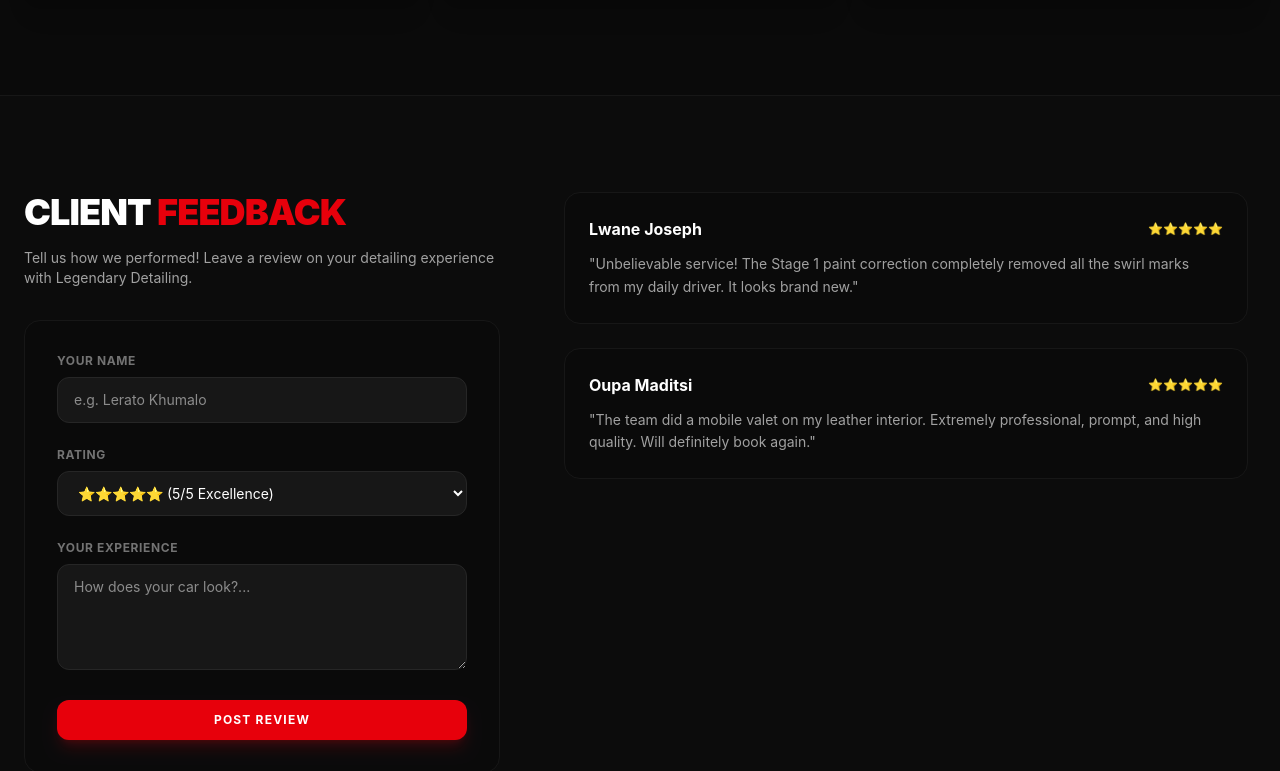
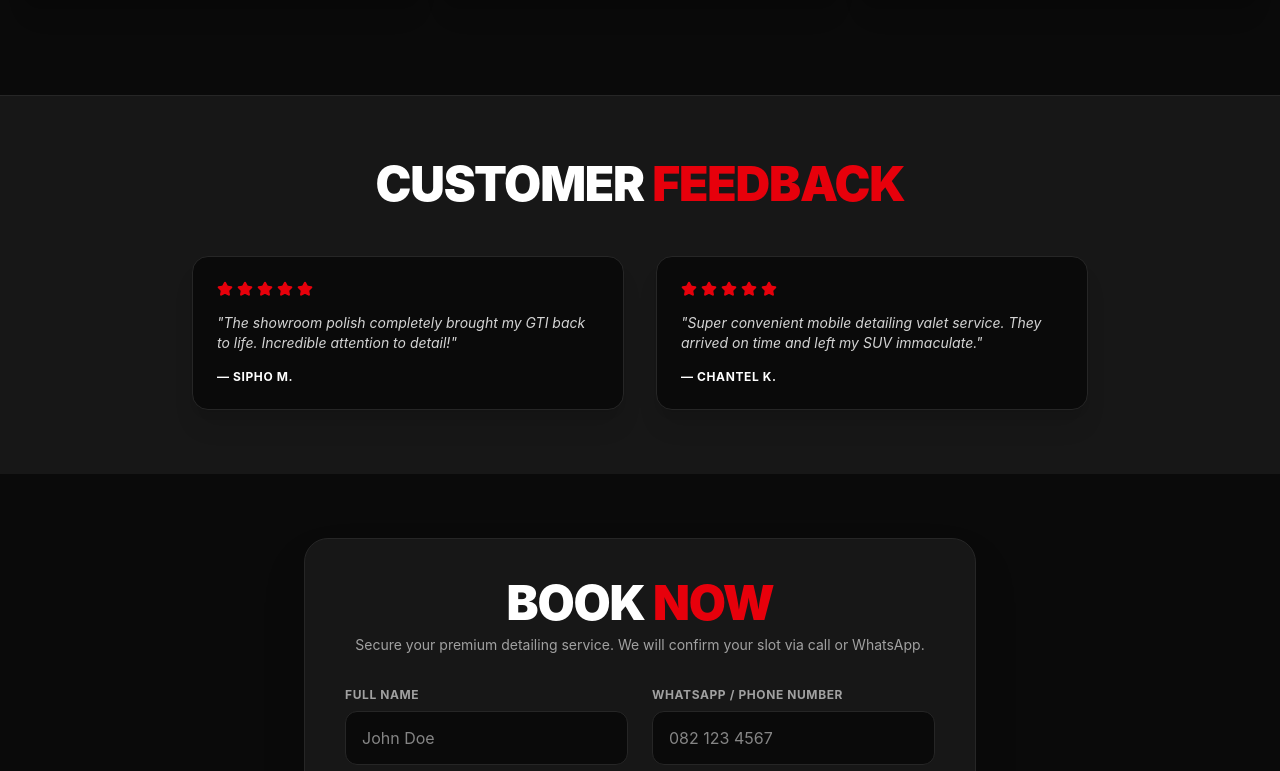
Before and after one commit to NgupsdeOps/legendary-detailing, a React (Vite) app: page / in a window 1280 px wide. Shown: the part 2929-3700 px from the top of the page. Built offline with nearby package versions, Linux system fonts and the light colour scheme.

Commit message:
fix: restore section navigation hooks and wire up feedback component details

```diff
--- a/src/components/Feedback.jsx
+++ b/src/components/Feedback.jsx
@@ -1,94 +1,42 @@
-import React, { useState } from 'react';
-import { Star, MessageSquare } from 'lucide-react';
+import React from 'react';
+import { Star } from 'lucide-react';
+
+const reviews = [
+  {
+    id: 1,
+    name: "Sipho M.",
+    comment: "The showroom polish completely brought my GTI back to life. Incredible attention to detail!",
+    stars: 5
+  },
+  {
+    id: 2,
+    name: "Chantel K.",
+    comment: "Super convenient mobile detailing valet service. They arrived on time and left my SUV immaculate.",
+    stars: 5
+  }
+];
 
 export default function Feedback() {
-  const [reviews, setReviews] = useState([
-    { name: "Lwane Joseph", rating: 5, text: "Unbelievable service! The Stage 1 paint correction completely removed all the swirl marks from my daily driver. It looks brand new." },
-    { name: "Oupa Maditsi", rating: 5, text: "The team did a mobile valet on my leather interior. Extremely professional, prompt, and high quality. Will definitely book again." }
-  ]);
+  return (
+    <section id="feedback" className="py-16 px-4 bg-neutral-900 text-white border-t border-neutral-800">
+      <div className="max-w-4xl mx-auto text-center">
+        <h2 className="text-3xl md:text-5xl font-black uppercase tracking-tight mb-12">
+          Customer <span className="text-red-600">Feedback</span>
+        </h2>
 
-  const [newReview, setNewReview] = useState({ name: '', rating: 5, text: '' });
-
-  const handleSubmit = (e) => {
-    e.preventDefault();
-    setReviews([newReview, ...reviews]);
-    setNewReview({ name: '', rating: 5, text: '' });
-  };
-
-  return (
-    <section id="feedback" className="py-24 px-6 bg-neutral-900/20 border-t border-neutral-900">
-      <div className="max-w-7xl mx-auto grid lg:grid-cols-12 gap-16">
-
-        {/* Left Side: Submit Feedback */}
-        <div className="lg:col-span-5">
-          <h2 className="text-4xl font-black uppercase tracking-tight text-white mb-4">
-            Client <span className="text-red-600">Feedback</span>
-          </h2>
-          <p className="text-neutral-400 text-sm mb-8">
-            Tell us how we performed! Leave a review on your detailing experience with Legendary Detailing.
-          </p>
-
-          <form onSubmit={handleSubmit} className="bg-neutral-950 border border-neutral-900 p-8 rounded-2xl space-y-6">
-            <div>
-              <label className="block text-xs font-bold uppercase tracking-wider text-neutral-500 mb-2">Your Name</label>
-              <input
-                required
-                type="text"
-                value={newReview.name}
-                onChange={(e) => setNewReview({ ...newReview, name: e.target.value })}
-                className="w-full px-4 py-3 bg-neutral-900 border border-neutral-800 rounded-xl focus:border-red-600 focus:outline-none transition-colors text-white text-sm"
-                placeholder="e.g. Lerato Khumalo"
-              />
-            </div>
-
-            <div>
-              <label className="block text-xs font-bold uppercase tracking-wider text-neutral-500 mb-2">Rating</label>
-              <select
-                value={newReview.rating}
-                onChange={(e) => setNewReview({ ...newReview, rating: Number(e.target.value) })}
-                className="w-full px-4 py-3 bg-neutral-900 border border-neutral-800 rounded-xl focus:border-red-600 focus:outline-none transition-colors text-white text-sm"
-              >
-                <option value={5}>⭐⭐⭐⭐⭐ (5/5 Excellence)</option>
-                <option value={4}>⭐⭐⭐⭐ (4/5 Very Good)</option>
-                <option value={3}>⭐⭐⭐ (3/5 Good)</option>
-              </select>
-            </div>
-
-            <div>
-              <label className="block text-xs font-bold uppercase tracking-wider text-neutral-500 mb-2">Your Experience</label>
-              <textarea
-                required
-                rows="4"
-                value={newReview.text}
-                onChange={(e) => setNewReview({ ...newReview, text: e.target.value })}
-                className="w-full px-4 py-3 bg-neutral-900 border border-neutral-800 rounded-xl focus:border-red-600 focus:outline-none transition-colors text-white text-sm"
-                placeholder="How does your car look?..."
-              />
-            </div>
-
-            <button type="submit" className="w-full py-3 bg-red-600 hover:bg-red-700 text-white font-bold uppercase tracking-widest text-xs rounded-xl transition-all duration-300 shadow-lg shadow-red-600/20">
-              Post Review
-            </button>
-          </form>
-        </div>
-
-        {/* Right Side: Reviews Feed */}
-        <div className="lg:col-span-7 space-y-6 max-h-[500px] overflow-y-auto pr-2 scrollbar-thin">
-          {reviews.map((review, i) => (
-            <div key={i} className="bg-neutral-950 border border-neutral-900 p-6 rounded-2xl">
-              <div className="flex justify-between items-center mb-3">
-                <h4 className="font-bold text-white">{review.name}</h4>
-                <div className="flex text-amber-500 text-xs">
-                  {Array.from({ length: review.rating }).map((_, rIndex) => (
-                    <span key={rIndex}>⭐</span>
-                  ))}
-                </div>
+        <div className="grid grid-cols-1 md:grid-cols-2 gap-8 text-left">
+          {reviews.map((review) => (
+            <div key={review.id} className="bg-neutral-950 p-6 rounded-2xl border border-neutral-800 shadow-xl">
+              <div className="flex gap-1 text-red-600 mb-4">
+                {[...Array(review.stars)].map((_, i) => (
+                  <Star key={i} size={16} fill="currentColor" />
+                ))}
               </div>
-              <p className="text-neutral-400 text-sm leading-relaxed">"{review.text}"</p>
+              <p className="text-neutral-300 text-sm italic mb-4">"{review.comment}"</p>
+              <h4 className="text-white font-bold text-xs uppercase tracking-wider">— {review.name}</h4>
             </div>
           ))}
         </div>
-
       </div>
     </section>
   );
--- a/src/components/Navbar.jsx
+++ b/src/components/Navbar.jsx
@@ -19,7 +19,7 @@
 
         {/* CTA Button */}
         <a
-          href="#book"
+          href="#booking"
           className="bg-red-600 hover:bg-red-700 text-white font-bold px-5 py-2.5 rounded-lg text-xs uppercase tracking-widest transition-all duration-300 shadow-lg shadow-red-600/20"
         >
           Book Now
```
